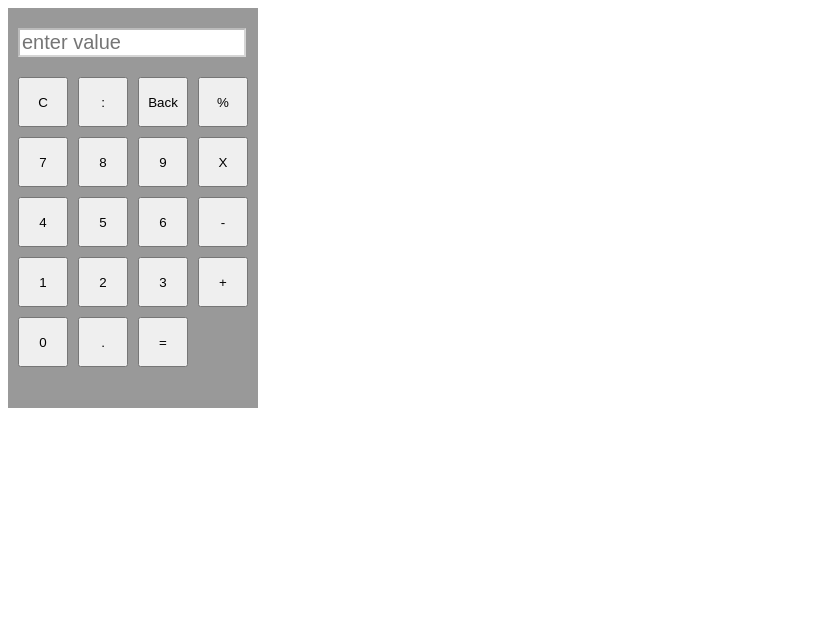
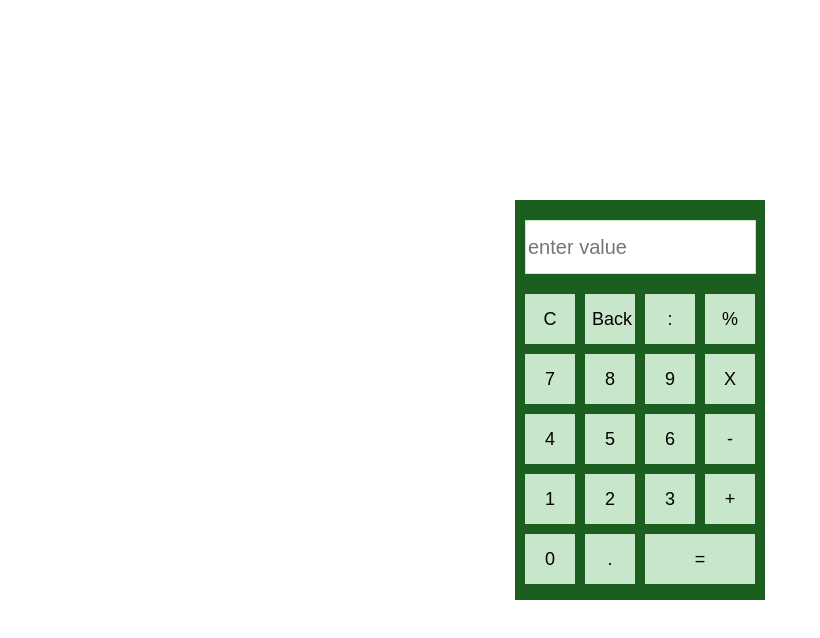
Before and after one commit to Dev-CasperTheGhost/vanilla-js-calculator, a plain HTML site: page index.html in a window 1280 px wide. Shown: the whole page, without its empty margins (0-820 px from the left). Drawn offline with Linux system fonts and the light colour scheme.

Commit message:
slighty better styling

```diff
--- a/index.html
+++ b/index.html
@@ -4,33 +4,7 @@
     <meta charset="UTF-8" />
     <meta name="viewport" content="width=device-width, initial-scale=1.0" />
     <title>Vanilla JS Calculator</title>
-    <style>
-      .calculator {
-        width: 250px;
-        height: 400px;
-        background-color: rgba(0, 0, 0, 0.4);
-      }
-      input {
-        margin-top: 20px;
-        margin-left: 10px;
-        margin-right: 10px;
-        width: 220px;
-        font-size: 20px;
-        background-color: white;
-      }
-      .buttons {
-        margin-top: 20px;
-        display: grid;
-        grid-template-columns: auto auto auto auto;
-        gap: 10px;
-        justify-content: center;
-      }
-      button {
-          cursor: pointer;
-        width: 50px;
-        height: 50px;
-      }
-    </style>
+    <link rel="stylesheet" href="style.css" />
   </head>
   <body>
     <div class="calculator">
@@ -38,8 +12,8 @@
 
       <div class="buttons">
         <button onclick="clearField()">C</button>
+        <button onclick="back()">Back</button>
         <button onclick="calculate('/')">:</button>
-        <button onclick="back()">Back</button>
         <button onclick="calculate('%')">%</button>
 
         <button onclick="calculate(7)">7</button>
@@ -73,17 +47,19 @@
         let answer = eval(document.getElementById('field').value);
         if (answer === Infinity) {
           answer = 0;
+        } else if (answer === undefined) {
+          answer = '';
         }
 
         document.getElementById('field').value = answer;
       }
 
       function clearField() {
-        field.value = ""
+        field.value = '';
       }
 
       function back() {
-          field.value = field.value.slice(0, -1)
+        field.value = field.value.slice(0, -1);
       }
     </script>
   </body>
--- /dev/null
+++ b/style.css
@@ -0,0 +1,55 @@
+body {
+  margin: 0;
+  padding: 0;
+  display: flex;
+  min-height: 100vh;
+  justify-content: center;
+  align-items: center;
+}
+
+.calculator {
+  position: relative;
+  width: 250px;
+  height: 400px;
+  background-color: #1b5e20;
+}
+
+input {
+  background-color: #c8e6c9;
+  border: 1px solid #c8e6c9;
+  margin-top: 20px;
+  margin-left: 10px;
+  margin-right: 10px;
+  width: 90%;
+  height: 50px;
+  font-size: 20px;
+  background-color: white;
+}
+.buttons {
+  margin-left: 20px;
+  margin-right: 20px;
+  margin-top: 20px;
+  display: grid;
+  grid-template-columns: auto auto auto auto;
+  gap: 10px;
+  justify-content: center;
+}
+button {
+  outline: none;
+  border: 1px solid #c8e6c9;
+  background-color: #c8e6c9;
+  font-size: 18px;
+  cursor: pointer;
+  width: 50px;
+  height: 50px;
+  transition: background 0.4s, border 0.2s;
+}
+
+button:hover {
+  border: 1px solid #81c784;
+  background-color: #81c784;
+}
+
+button:last-child {
+  width: 220%;
+}
```
